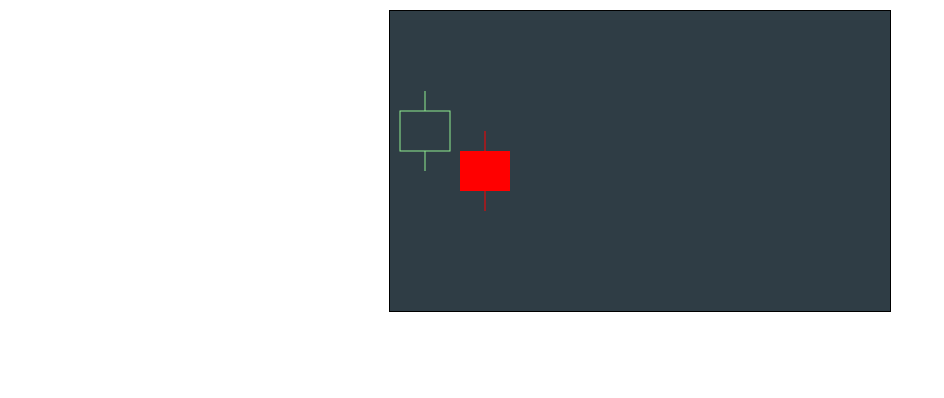
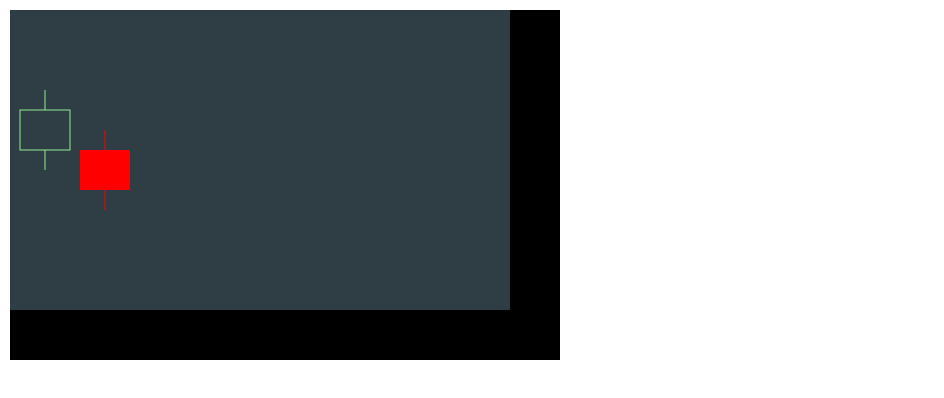
Before and after one commit to t4sk/react-canvas-time-series, a React (Create React App) app: page / in a window 1280 px wide. Shown: the top 398 px of the page, without its empty margins (0-944 px from the left). Built offline with nearby package versions, Linux system fonts and the light colour scheme.

Commit message:
test render layers

```diff
--- a/src/App.js
+++ b/src/App.js
@@ -7,9 +7,10 @@ class App extends Component {
   render() {
     return (
       <div className="App">
-        <div style={{margin: 10}}></div>
+        <div style={{margin: 10}}>
+          <Candlestick />
+        </div>
 
-        <Candlestick />
       </div>
     );
   }
--- a/src/candlestick/index.js
+++ b/src/candlestick/index.js
@@ -9,6 +9,7 @@ import {floor} from './util'
 // TODO bitwise operator for math
 // TODO use requestAnimationFrame?
 
+//TODO get width and height of canvas
 function drawCandlestick(ctx, props, metric, data) {
   const {x, width, yMin, scaleY,} = metric
   const {high, low, open, close} = data
@@ -42,7 +43,8 @@ function drawCandlestick(ctx, props, metric, data) {
 class Candlestick extends Component {
   componentDidMount() {
     this.ctx = {
-      dataLayer: this.refs.dataLayer.getContext("2d")
+      dataLayer: this.refs.dataLayer.getContext("2d"),
+      scaleLayer: this.refs.scaleLayer.getContext("2d"),
     }
 
     this.draw()
@@ -51,13 +53,19 @@ class Candlestick extends Component {
   draw() {
     this.ctx.dataLayer.clearRect(0, 0, this.props.width, this.props.height)
 
+    console.log(this.ctx.scaleLayer.canvas.width)
+
+    // -------- scale layer --------
+    this.ctx.scaleLayer.fillStyle = "black"
+    this.ctx.scaleLayer.fillRect(0, 0, this.props.width + 50, this.props.height + 50)
+
+    // draw horizontal lines
+    // draw vertical lines
+
+    // ------ data layer -----------
     // background
     this.ctx.dataLayer.fillStyle = this.props.backgroundColor
     this.ctx.dataLayer.fillRect(0, 0, this.props.width, this.props.height)
-
-    // draw horizontal lines
-
-    // draw vertical lines
 
     // candlesticks
     const xMin = 100
@@ -98,21 +106,42 @@ class Candlestick extends Component {
 
   render() {
     return (
-      <div>
+      <div style={style.container}>
         <canvas
+          style={style.scaleLayer}
+          ref="scaleLayer"
+          width={this.props.width + 50}
+          height={this.props.height + 50}
+        >
+        </canvas>
+        <canvas
+          style={style.dataLayer}
           ref="dataLayer"
           width={this.props.width}
           height={this.props.height}
-          style={{
-            border: "1px solid #000000",
-            width: this.props.width,
-            height: this.props.height,
-          }}
         >
         </canvas>
       </div>
     )
   }
+}
+
+const style = {
+  container: {
+    position: "relative",
+  },
+  scaleLayer: {
+    position: "absolute",
+    left: 0,
+    top: 0,
+    zIndex: 1
+  },
+  dataLayer: {
+    position: "absolute",
+    left: 0,
+    top: 0,
+    zIndex: 2,
+  },
 }
 
 Candlestick.defaultProps = {
```
